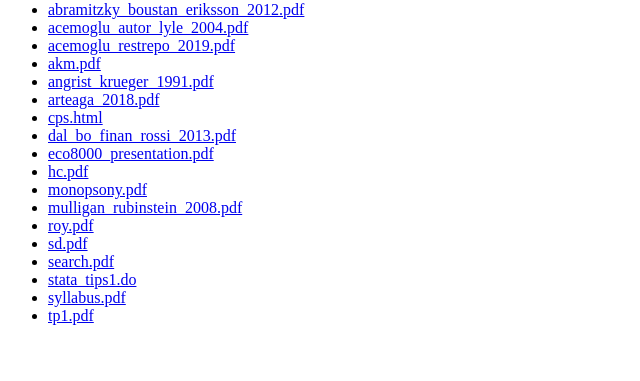
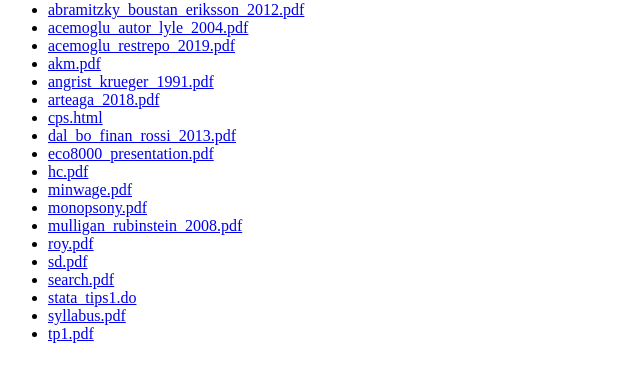
Before and after one commit to sgyetvay/sgyetvay, a plain HTML site: page teaching/eco8000/index.html in a window 1280 px wide. Shown: the part 79-460 px from the top of the page, without its empty margins (0-640 px from the left). Drawn offline with Linux system fonts and the light colour scheme.

Commit message:
update index.html

```diff
--- a/teaching/eco8000/index.html
+++ b/teaching/eco8000/index.html
@@ -16,6 +16,7 @@
     <li><a href="dal_bo_finan_rossi_2013.pdf">dal_bo_finan_rossi_2013.pdf</a></li>
     <li><a href="eco8000_presentation.pdf">eco8000_presentation.pdf</a></li>
     <li><a href="hc.pdf">hc.pdf</a></li>
+    <li><a href="minwage.pdf">minwage.pdf</a></li>
     <li><a href="monopsony.pdf">monopsony.pdf</a></li>
     <li><a href="mulligan_rubinstein_2008.pdf">mulligan_rubinstein_2008.pdf</a></li>
     <li><a href="roy.pdf">roy.pdf</a></li>
```
